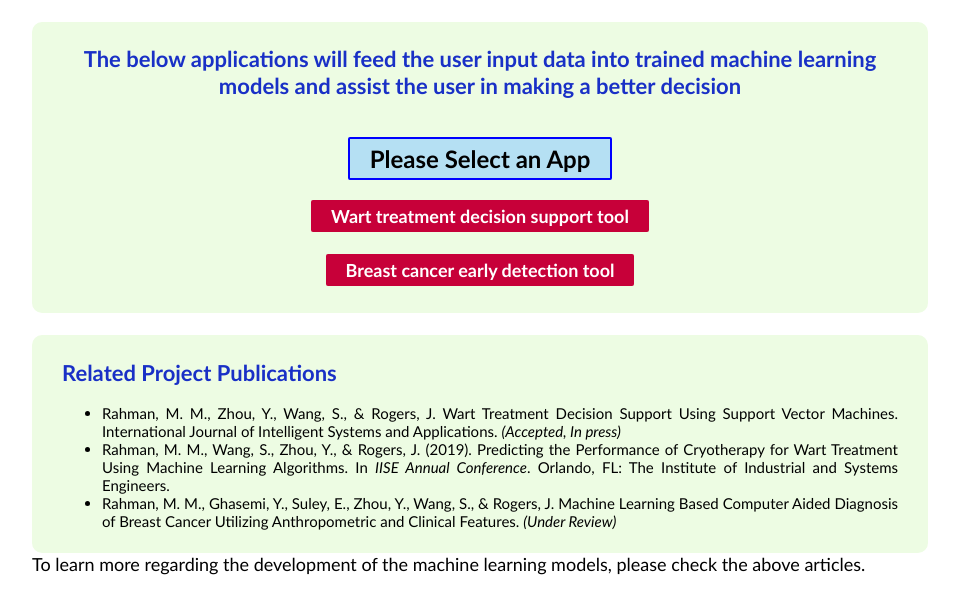
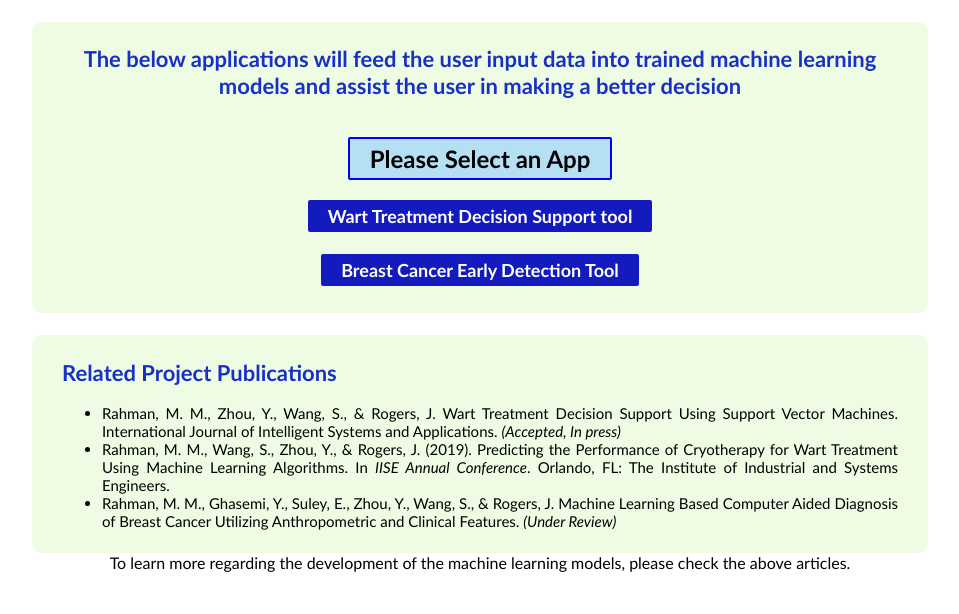
Before and after one commit to mamunur-ipe/ML-model-deployment, a Flask app: page / in a window 1280 px wide. Shown: the part 112-726 px from the top of the page, without its empty margins (160-1119 px from the left). Run offline with Flask 2, Linux system fonts and the light colour scheme.

Commit message:
Update home.html

```diff
--- a/templates/home.html
+++ b/templates/home.html
@@ -21,10 +21,10 @@
       <h2 id="blue_container"> Please Select an App </h2>
       <br>
 
-        <a id="fill_brick" href="{{ url_for('input_wart') }}">  Wart treatment decision support tool</a>
+        <a  href="{{ url_for('input_wart') }}">  Wart Treatment Decision Support tool</a>
         <br>
         <br>
-        <a id="fill_brick" href="{{ url_for('input_breast_cancer') }}"> Breast cancer early detection tool</a>
+        <a href="{{ url_for('input_breast_cancer') }}"> Breast Cancer Early Detection Tool</a>
 
         <br>
         <br>
@@ -56,10 +56,10 @@
        </ul>
 
 </div>
-
+        <div style="text-align: center; font-size: 16px;">
         To learn more regarding the development of the machine learning
         models, please check the above articles.
-
+        </div>
 
 </body>
 
```
